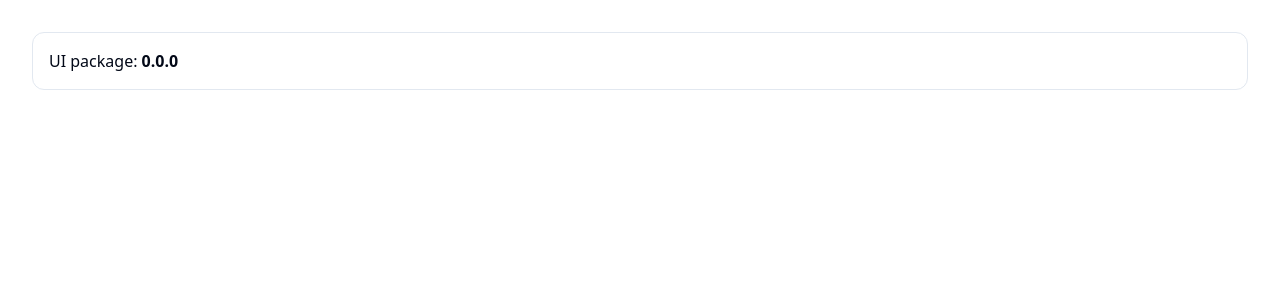
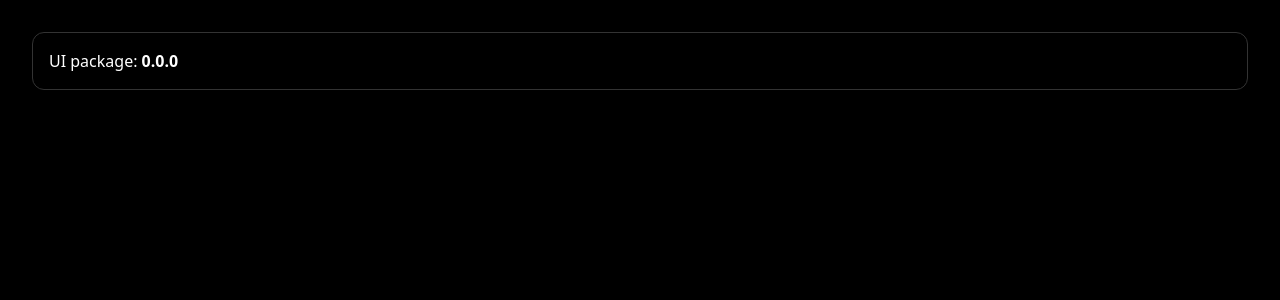
Before and after one commit to 3DF-SpA/3df-ui, a Vue app: page / in a window 1280 px wide. Shown: the top 300 px of the page. Built offline with nearby package versions, Linux system fonts and the light colour scheme.

Commit message:
feat: add temporary dark/light theme setup for testing

```diff
--- a/index.html
+++ b/index.html
@@ -1,5 +1,5 @@
 <!doctype html>
-<html lang="">
+<html class="dark" lang="">
   <head>
     <meta charset="UTF-8" />
     <link rel="icon" href="/favicon.ico" />
--- a/src/assets/main.css
+++ b/src/assets/main.css
@@ -1,39 +1,76 @@
 @import "tailwindcss";
 @source "../../packages/ui/src";
-@custom-variant dark (&: where(.dark, .dark *));
+@custom-variant dark (&:where(.dark, .dark *));
 
 @theme {
   --color-background: hsl(0 0% 100%);
-  --color-foreground: hsl(222.2 84% 4.9%);
+  --color-foreground: hsl(0 0% 0%);
 
   --color-card: hsl(0 0% 100%);
-  --color-card-foreground: hsl(222.2 84% 4.9%);
+  --color-card-foreground: hsl(0 0% 0%);
 
-  --color-border: hsl(214.3 31.8% 91.4%);
+  --color-popover: hsl(0 0% 100%);
+  --color-popover-foreground: hsl(0 0% 0%);
 
-  --color-primary: hsl(222.2 47.4% 11.2%);
-  --color-primary-foreground: hsl(210 40% 98%);
+  --color-primary: hsl(0 0% 0%);
+  --color-primary-foreground: hsl(0 0% 100%);
 
-  --color-muted: hsl(210 40% 96.1%);
-  --color-muted-foreground: hsl(215.4 16.3% 46.9%);
+  --color-secondary: hsl(0 0% 94%);
+  --color-secondary-foreground: hsl(0 0% 0%);
 
+  --color-muted: hsl(0 0% 96%);
+  --color-muted-foreground: hsl(0 0% 35%);
+
+  --color-accent: hsl(0 0% 92%);
+  --color-accent-foreground: hsl(0 0% 0%);
+
+  --color-destructive: hsl(0 84% 50%);
+  --color-destructive-foreground: hsl(0 0% 100%);
+
+  --color-border: hsl(0 0% 85%);
+  --color-input: hsl(0 0% 85%);
+  --color-ring: hsl(0 0% 0%);
+
+  --radius-sm: 0.45rem;
+  --radius-md: 0.65rem;
   --radius-lg: 0.75rem;
+  --radius-xl: 1rem;
 }
 
 .dark {
-  --color-background: hsl(222.2 84% 4.9%);
-  --color-foreground: hsl(210 40% 98%);
+  color-scheme: dark;
 
-  --color-card: hsl(222.2 84% 4.9%);
-  --color-card-foreground: hsl(210 40% 98%);
+  --color-background: hsl(0 0% 0%);
+  --color-foreground: hsl(0 0% 100%);
 
-  --color-border: hsl(217.2 32.6% 17.5%);
+  --color-card: hsl(0 0% 0%);
+  --color-card-foreground: hsl(0 0% 100%);
 
-  --color-primary: hsl(210 40% 98%);
-  --color-primary-foreground: hsl(222.2 47.4% 11.2%);
+  --color-popover: hsl(0 0% 0%);
+  --color-popover-foreground: hsl(0 0% 100%);
 
-  --color-muted: hsl(217.2 32.6% 17.5%);
-  --color-muted-foreground: hsl(215 20.2% 65.1%);
+  --color-primary: hsl(0 0% 100%);
+  --color-primary-foreground: hsl(0 0% 0%);
+
+  --color-secondary: hsl(0 0% 12%);
+  --color-secondary-foreground: hsl(0 0% 100%);
+
+  --color-muted: hsl(0 0% 10%);
+  --color-muted-foreground: hsl(0 0% 65%);
+
+  --color-accent: hsl(0 0% 92%);
+  --color-accent-foreground: hsl(0 0% 100%);
+
+  --color-destructive: hsl(0 70% 35%);
+  --color-destructive-foreground: hsl(0 0% 100%);
+
+  --color-border: hsl(0 0% 20%);
+  --color-input: hsl(0 0% 20%);
+  --color-ring: hsl(0 0% 100%);
+}
+
+:root {
+  color-scheme: light;
 }
 
 body {
```
